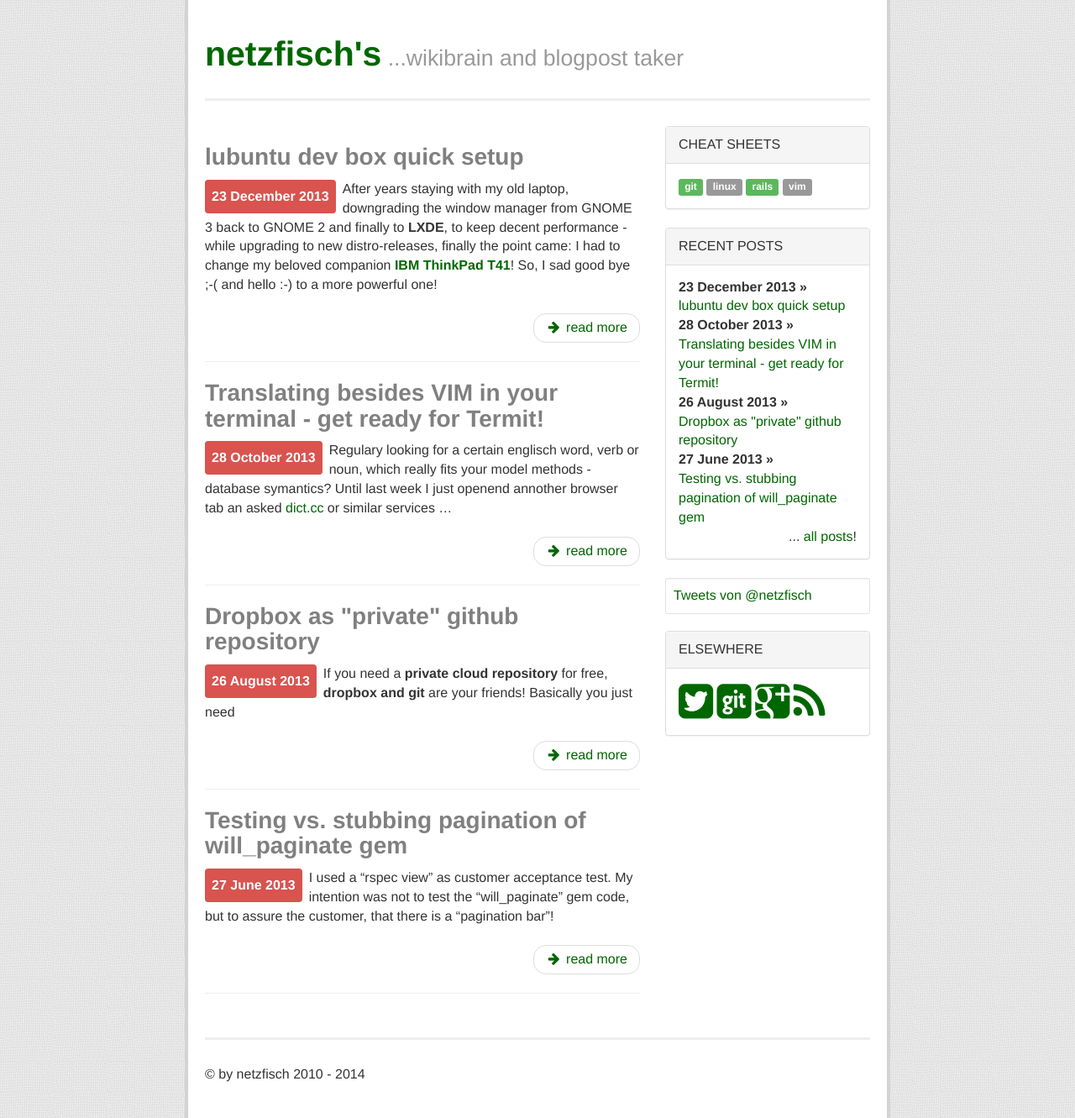
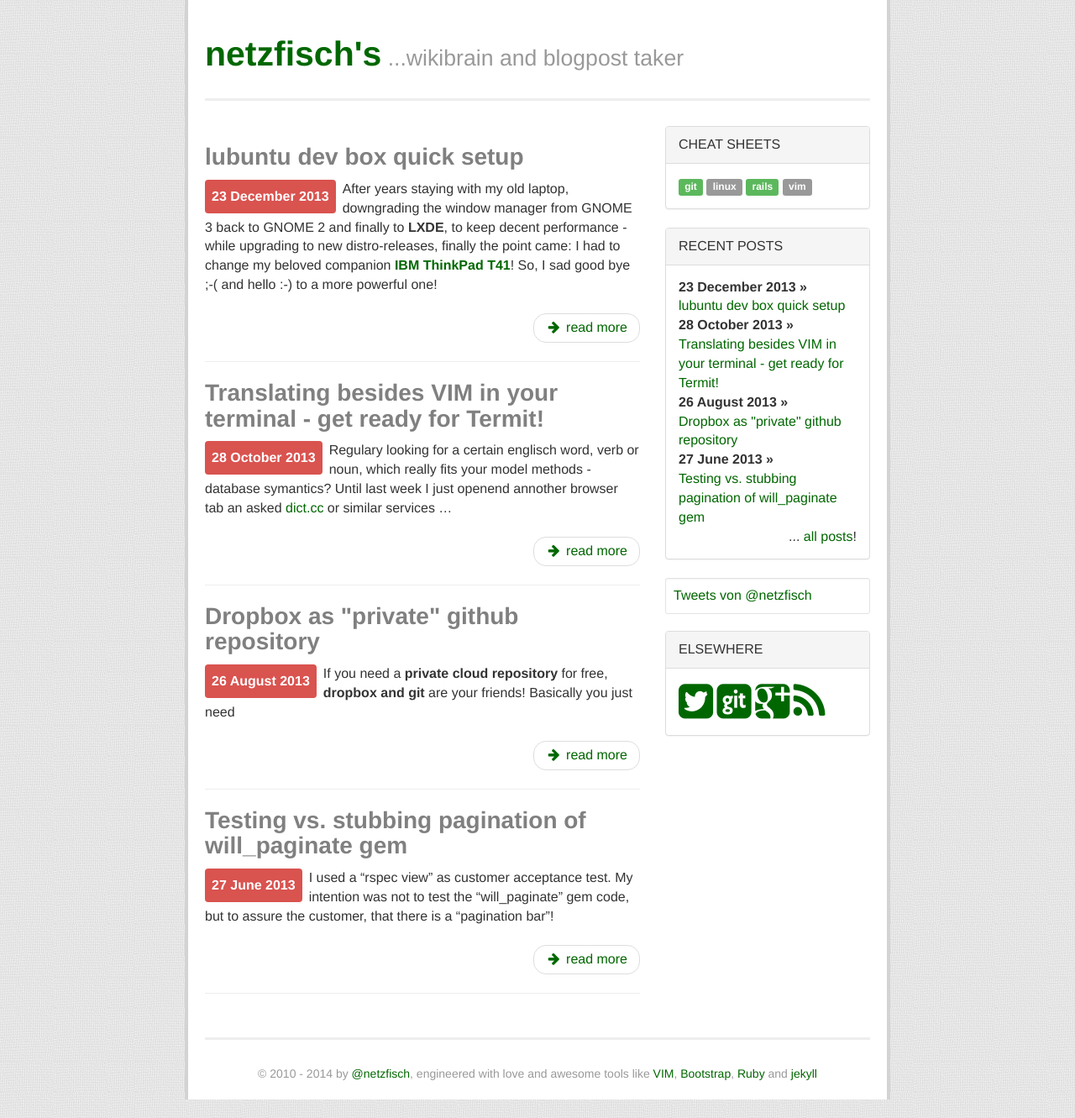
Before and after one commit to netzfisch/netzfisch.github.io, a Jekyll site: the page built from index.html, in a window 1280 px wide. Shown: the whole page at 84% size. Built offline with Jekyll 4.4.1, drawn with Linux system fonts in a browser that asks for light colours; Markdown is read by kramdown in place of the engine named in the settings; comment, search, counter and statistics services are not loaded.

Commit message:
change footer

```diff
--- a/_includes/footer.html
+++ b/_includes/footer.html
@@ -1,6 +1,6 @@
     <hr />
     <div class="footer">
-      <p>&copy; by netzfisch 2010 - {{ site.time | date: "%Y" }}</p>
+      <p class="text-muted">&copy; 2010 - {{ site.time | date: "%Y" }} by <a href="http://twitter.com/netzfisch">@netzfisch</a>, engineered with love and awesome tools like <a href="http://www.vim.org/about.php" target="_blank">VIM</a>, <a href="https://github.com/twitter/bootstrap" target="_blank">Bootstrap</a>, <a href="http://ruby-lang.org" target="_blank">Ruby</a> and <a href="http://jekyllrb.com" target="_blank">jekyll</a></p>
     </div>
 
     <script>
--- a/assets/css/custom.css
+++ b/assets/css/custom.css
@@ -10,7 +10,7 @@ body a:hover {
 .container {
   margin: 0 auto;
   max-width: 840px;
-  padding: 20px 20px 30px;
+  padding: 20px 20px 10px;
   background-color: white;
   border-left: 4px solid lightGrey;
   border-right: 4px solid lightGrey;
@@ -25,12 +25,14 @@ body a:hover {
   background-color: white;
 }
 .post_date {
+  .label .label-danger; /* not working, have to use less.js - see lesscss.org */
   float: left;
   margin-right: 8px;
   padding: 12px 8px;
   font-size: 100%;
 }
 .post_tag > a {
+  .badge; /* not working, have to use less.js - see lesscss.org */
   float: right;
   margin-right: 3px;
 }
@@ -52,3 +54,8 @@ body a:hover {
 h3 {
   color: grey;
 }
+.footer > p {
+  .text-muted; /* not working, have to use less.js - see lesscss.org */
+  text-align: center;
+  font-size: 14px;
+}
```
